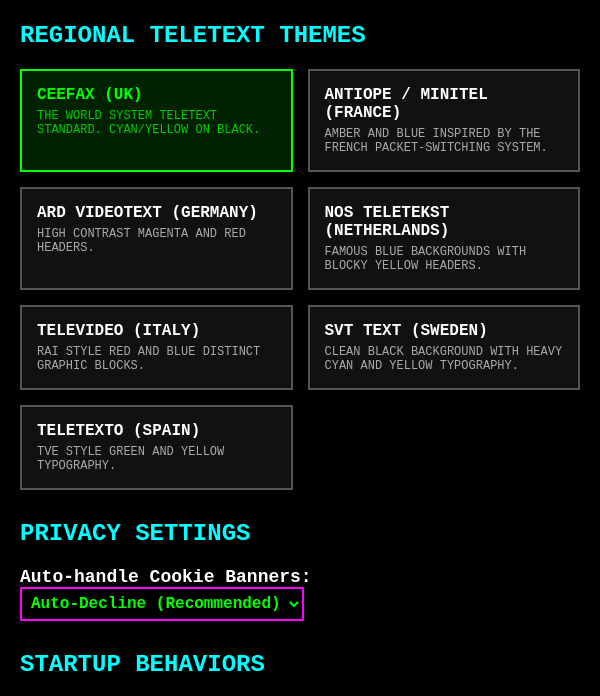
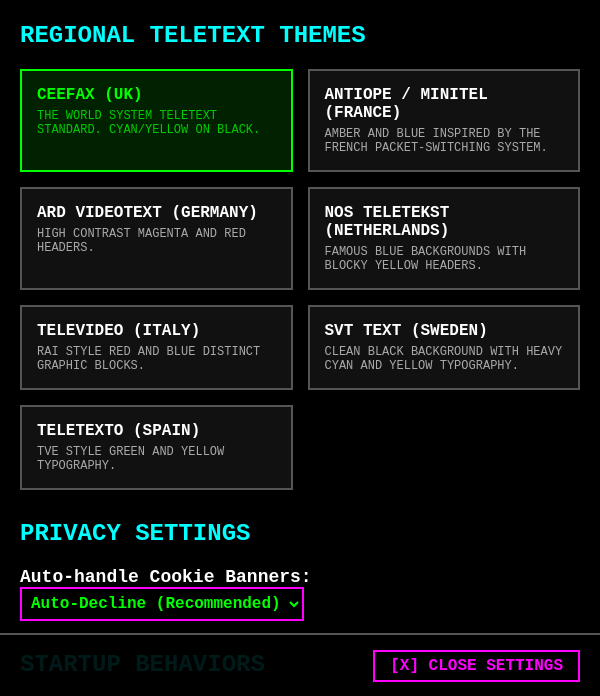
Before and after one commit to buzzcobain/telesurf, an Electron app: page settings.html in a window 600 px wide. Shown: the part 103-799 px from the top of the page. Drawn offline with Linux system fonts and the light colour scheme; no server answers.

Commit message:
Update welcome screen with random pixel art, fix settings footer positioning

```diff
--- a/settings.html
+++ b/settings.html
@@ -6,7 +6,7 @@
   <style>
     body {
       margin: 0;
-      padding: 20px;
+      padding: 20px 20px 80px 20px;
       background-color: #000000;
       color: #FFFFFF;
       font-family: 'Courier New', Courier, monospace;
@@ -56,8 +56,16 @@
       color: #00CC00;
     }
     .footer {
-      margin-top: 30px;
+      position: fixed;
+      bottom: 0;
+      left: 0;
+      width: 100%;
+      background-color: rgba(0, 0, 0, 0.9);
+      padding: 15px 20px;
       text-align: right;
+      border-top: 2px solid #555;
+      box-sizing: border-box;
+      z-index: 100;
     }
     button {
       background-color: #000000;
```
Also changed, not shown: welcome.html (+8 -4 lines).
